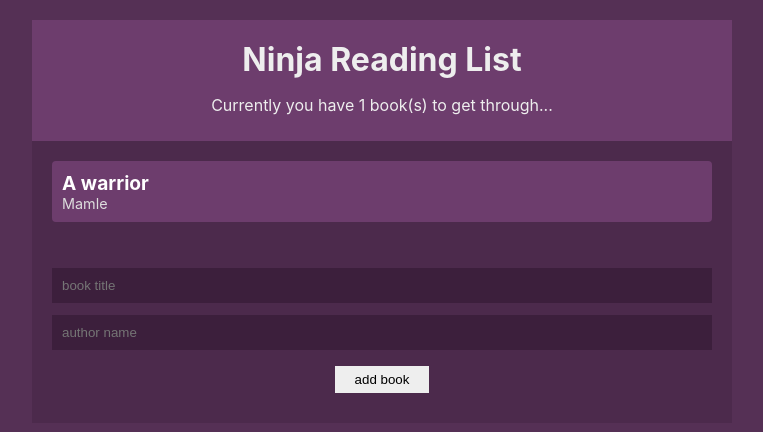
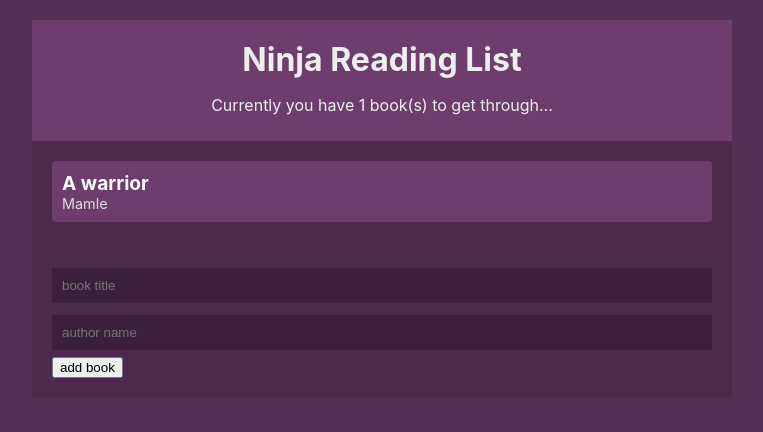
Before and after one commit to jakazzy/Booklist, a React (Create React App) app: page / in a window 1280 px wide. Shown: the top 432 px of the page, without its empty margins (258-1021 px from the left). Built offline with nearby package versions, Linux system fonts and the light colour scheme.

Commit message:
test Book form

```diff
--- a/src/components/BookForm.js
+++ b/src/components/BookForm.js
@@ -42,7 +42,7 @@
           onChange={this.handleChange}
           required
         />
-        <input type="submit" value="add book" />
+        <button type="submit">add book</button>
       </form>
     );
   }
```
Also changed, not shown: 1 other file (tests, documents, lock files or other folders).
